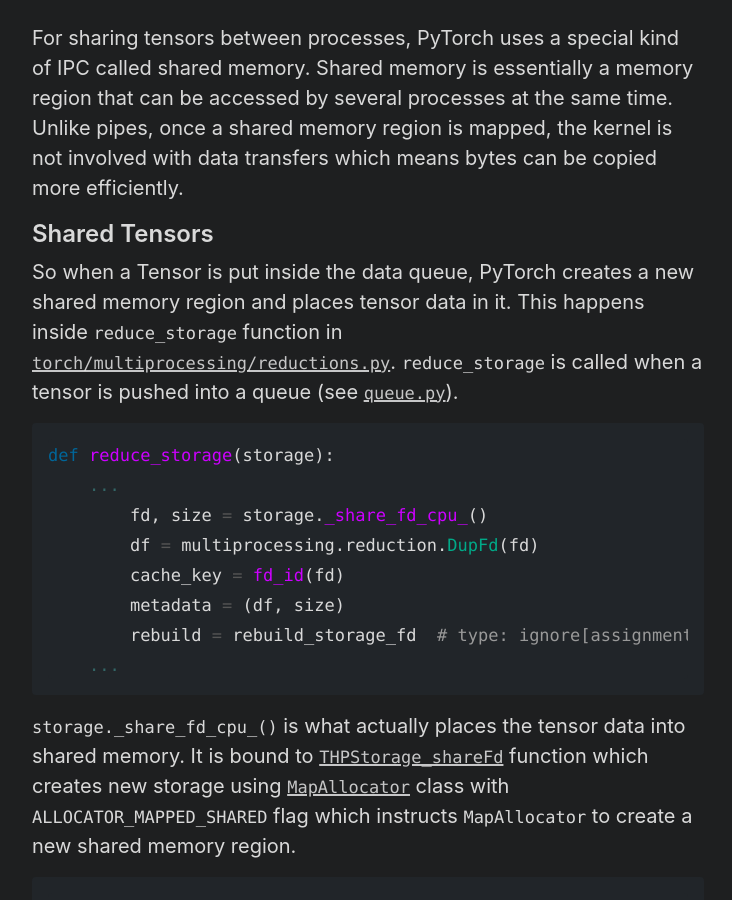
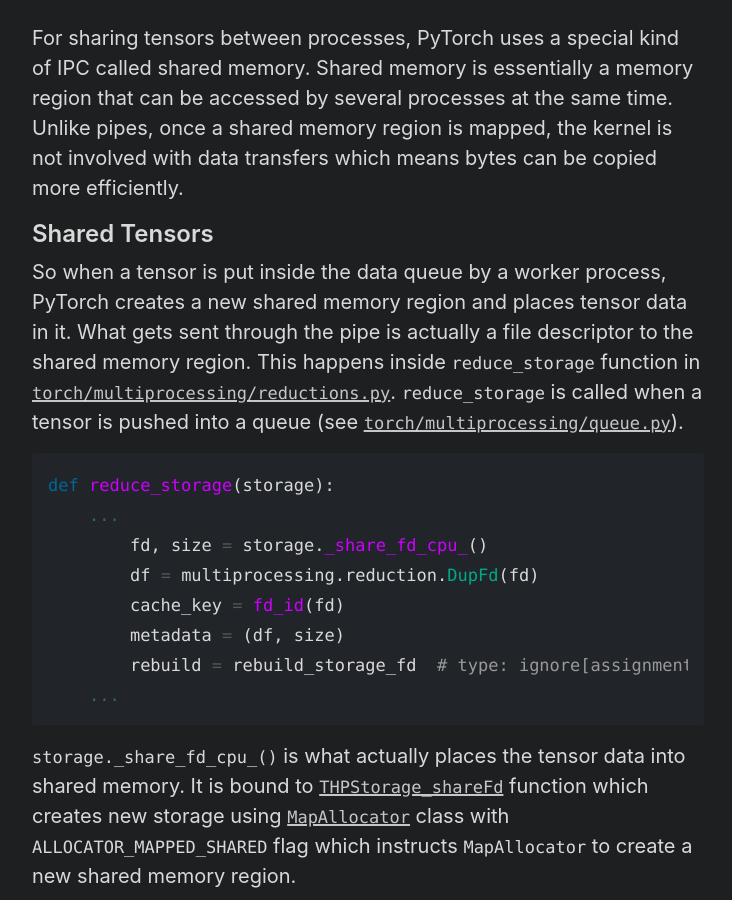
Before and after one commit to rsazizov/rsazizov.github.io, a Jekyll site: the page built from _posts/2023-08-19-torch-shmem.md, in a window 1280 px wide and 900 px high, scrolled down 3890 px. Shown: the whole window, without its empty margins (272-1004 px from the left). Built offline with Jekyll 4.4.1, drawn with Linux system fonts in a browser that asks for light colours; some of the changed text lies outside the part shown.

Commit message:
Publish torch-shmem

````diff
--- a/_posts/2022-01-01-torch-shmem.md
+++ b/_posts/2023-08-19-torch-shmem.md
@@ -108,10 +108,10 @@ is mapped, the kernel is not involved with data transfers which means bytes can
 
 ## Shared Tensors
 
-So when a Tensor is put inside the data queue, PyTorch creates a new shared memory region and places tensor data
-in it. This happens inside `reduce_storage` function in
+So when a tensor is put inside the data queue by a worker process, PyTorch creates a new shared memory region and places tensor data
+in it. What gets sent through the pipe is actually a file descriptor to the shared memory region. This happens inside `reduce_storage` function in
 [`torch/multiprocessing/reductions.py`](https://github.com/pytorch/pytorch/blob/main/torch/multiprocessing/reductions.py#L428).
-`reduce_storage` is called when a tensor is pushed into a queue (see [`queue.py`](https://github.com/pytorch/pytorch/blob/main/torch/multiprocessing/queue.py#L16C11-L16C11)).
+`reduce_storage` is called when a tensor is pushed into a queue (see [`torch/multiprocessing/queue.py`](https://github.com/pytorch/pytorch/blob/main/torch/multiprocessing/queue.py#L16C11-L16C11)).
 
 ```python
 def reduce_storage(storage):
@@ -166,7 +166,7 @@ Thanks to PyTorch, we can actually access this API from Python. `Tensor` class i
 [`is_shared()`](https://pytorch.org/docs/stable/generated/torch.Tensor.is_shared.html).
 
 Let's play around with them a little. On Linux, shared memory can be inspected using `lsof /dev/shm` command.
-PyTorch uses `torch_` prefix with its tensors. Let's try them:
+PyTorch uses `torch_` prefix with its tensors. Let's try to create a few shared tensors and see what happens:
 
 ```python
 import torch as th
````
Also changed, not shown: other parts of _posts/2023-08-19-torch-shmem.md (+1 -1 lines).
